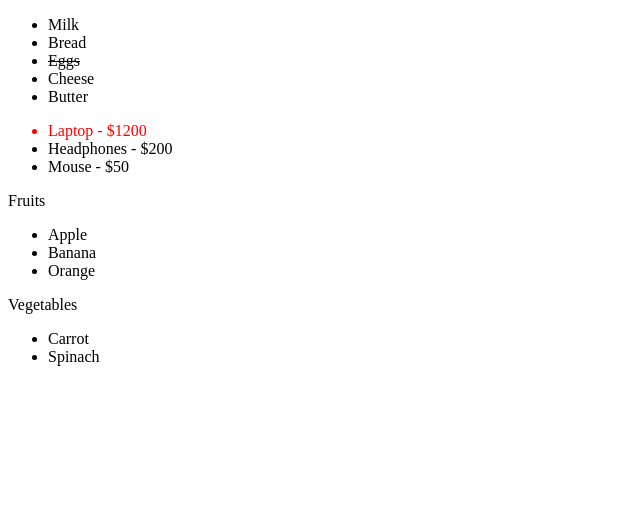
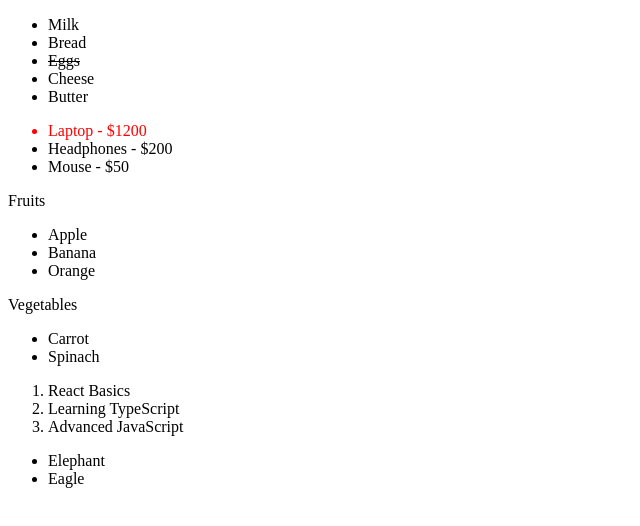
Before and after one commit to amazingawwal/eHealth_WWR, a React (Vite) app: page / in a window 1280 px wide. Shown: the top 526 px of the page, without its empty margins (0-640 px from the left). Built offline with nearby package versions, Linux system fonts and the light colour scheme.

Commit message:
feat: completed filtered animal list

```diff
--- a/src/App.tsx
+++ b/src/App.tsx
@@ -2,6 +2,9 @@ import './App.css'
 import ShoppingList from './components/ShoppingList'
 import ProductList from './components/ProductList'
 import MenuCategories from './components/MenuCategories'
+import BookingList from './components/BookingList'
+import AnimalFilter from './components/AnimalFilter'
+
 
 function App() {
 
@@ -11,6 +14,8 @@ function App() {
       <ShoppingList/>
       <ProductList/>
       <MenuCategories/>
+      <BookingList/>
+      <AnimalFilter/>
     </>
   )
 }
--- a/src/components/AnimalFilter.tsx
+++ b/src/components/AnimalFilter.tsx
@@ -0,0 +1,16 @@
+export default function AnimalFilter() {
+
+    const animals = ["Cat", "Dog", "Elephant", "Cow", "Eagle"];
+
+
+    return (
+        <ul>
+            {animals.filter(animal => animal
+                .startsWith('E'))
+                .map(animal=>
+                <li>
+                    {animal}
+                </li>)}
+        </ul>
+    )
+};
--- a/src/components/BookingList.tsx
+++ b/src/components/BookingList.tsx
@@ -0,0 +1,12 @@
+export default function BookingList() {
+
+    const books = ["React Basics", "Learning TypeScript", "Advanced JavaScript"];
+
+    return(
+        <ol>
+            {books.map(book=><li key={book}>
+                {book}
+            </li>)}
+        </ol>
+    )
+};
```
